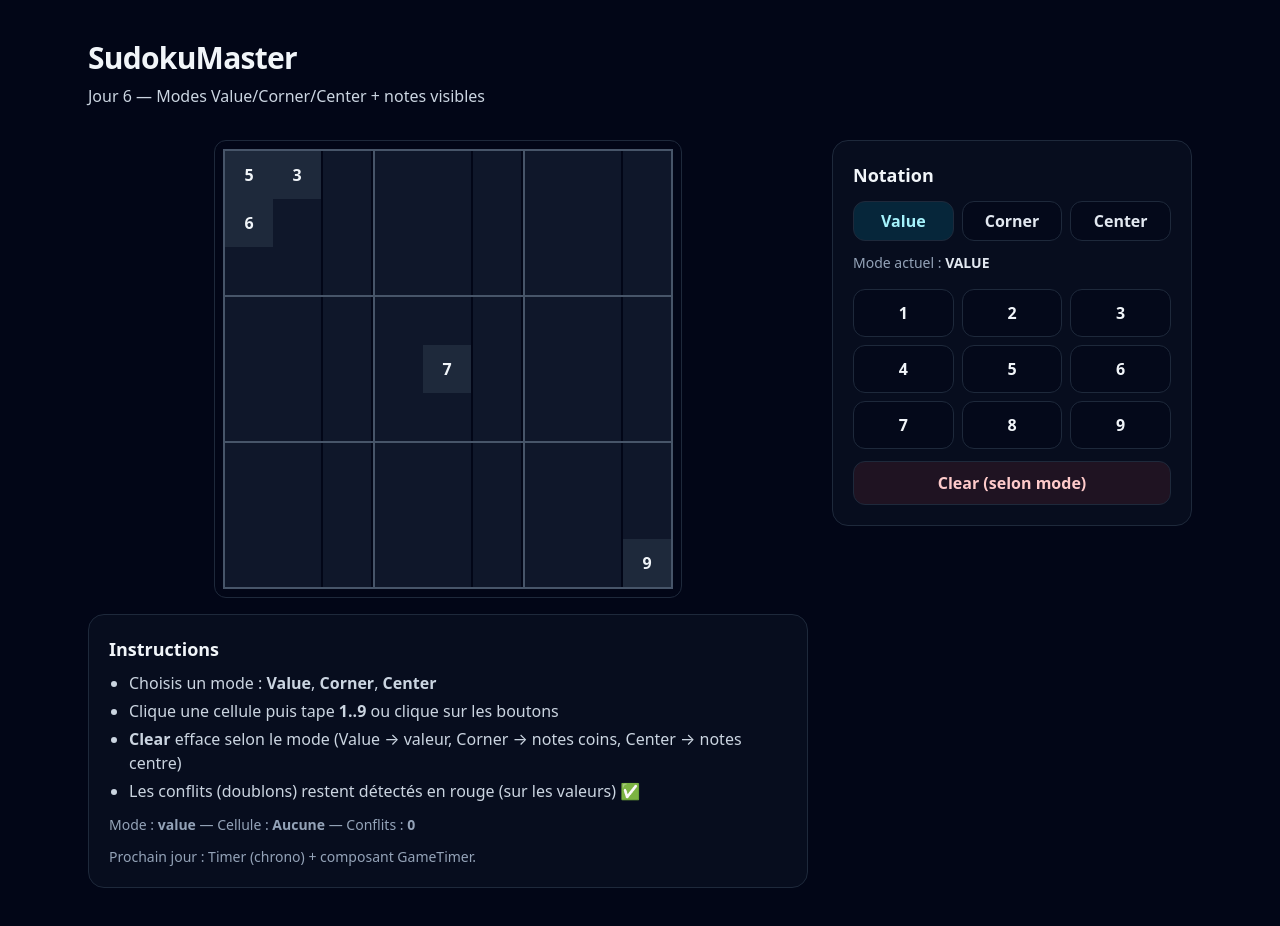
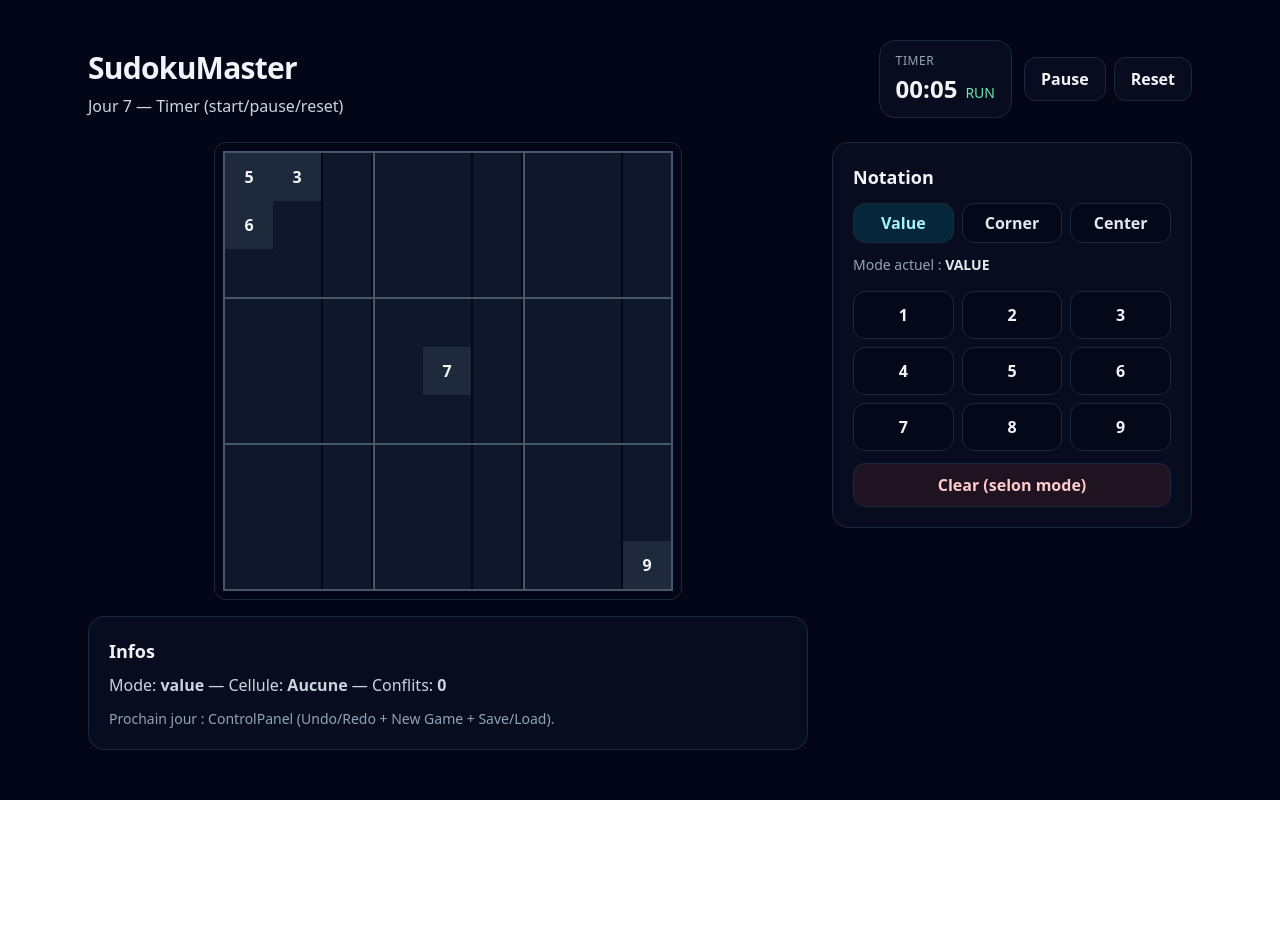
Before and after one commit to elamrisaifeddinepro/SudokuMaster, a React (Vite) app: page / in a window 1280 px wide. After the commit the page ends 800 px from the top, so only its background shows below. Built offline with nearby package versions, Linux system fonts and the light colour scheme.

Commit message:
D07: add timer (useGameTimer + GameTimer UI)

```diff
--- a/src/app/App.tsx
+++ b/src/app/App.tsx
@@ -1,16 +1,53 @@
 import SudokuGrid from '@/features/sudoku/ui/components/SudokuGrid';
+import NotationPanel from '@/features/sudoku/ui/panels/NotationPanel';
+import GameTimer from '@/features/sudoku/ui/components/GameTimer';
 import useSudokuGame from '@/features/sudoku/hooks/useSudokuGame';
-import NotationPanel from '@/features/sudoku/ui/panels/NotationPanel';
 
 function App() {
-  const { grid, selected, conflicts, selectCell, mode, setMode, inputDigit, clearActive } = useSudokuGame();
+  const {
+    grid,
+    selected,
+    conflicts,
+    selectCell,
+    mode,
+    setMode,
+    inputDigit,
+    clearActive,
+    timerSeconds,
+    timerRunning,
+    pauseTimer,
+    startTimer,
+    resetTimer,
+  } = useSudokuGame();
 
   return (
     <div className="min-h-screen bg-slate-950 text-slate-100">
       <div className="mx-auto max-w-6xl px-6 py-10">
-        <header className="mb-8">
-          <h1 className="text-3xl font-bold tracking-tight">SudokuMaster</h1>
-          <p className="mt-2 text-slate-300">Jour 6 — Modes Value/Corner/Center + notes visibles</p>
+        <header className="mb-6 flex flex-col gap-4 md:flex-row md:items-end md:justify-between">
+          <div>
+            <h1 className="text-3xl font-bold tracking-tight">SudokuMaster</h1>
+            <p className="mt-2 text-slate-300">Jour 7 — Timer (start/pause/reset)</p>
+          </div>
+
+          <div className="flex flex-wrap gap-3 items-center">
+            <GameTimer seconds={timerSeconds} isRunning={timerRunning} />
+            <div className="flex gap-2">
+              <button
+                type="button"
+                onClick={timerRunning ? pauseTimer : startTimer}
+                className="h-11 rounded-xl border border-slate-800 bg-slate-900/40 px-4 font-semibold hover:bg-slate-800/40 transition"
+              >
+                {timerRunning ? 'Pause' : 'Start'}
+              </button>
+              <button
+                type="button"
+                onClick={resetTimer}
+                className="h-11 rounded-xl border border-slate-800 bg-slate-900/40 px-4 font-semibold hover:bg-slate-800/40 transition"
+              >
+                Reset
+              </button>
+            </div>
+          </div>
         </header>
 
         <main className="grid gap-6 lg:grid-cols-[1fr_360px] items-start">
@@ -18,20 +55,14 @@ function App() {
             <SudokuGrid grid={grid} selected={selected} conflicts={conflicts} onCellClick={selectCell} />
 
             <div className="w-full rounded-2xl border border-slate-800 bg-slate-900/40 p-5">
-              <h2 className="text-lg font-semibold">Instructions</h2>
-              <ul className="mt-2 list-disc pl-5 text-slate-300 space-y-1">
-                <li>Choisis un mode : <b>Value</b>, <b>Corner</b>, <b>Center</b></li>
-                <li>Clique une cellule puis tape <b>1..9</b> ou clique sur les boutons</li>
-                <li><b>Clear</b> efface selon le mode (Value → valeur, Corner → notes coins, Center → notes centre)</li>
-                <li>Les conflits (doublons) restent détectés en rouge (sur les valeurs) ✅</li>
-              </ul>
-
-              <p className="mt-3 text-sm text-slate-400">
-                Mode : <b>{mode}</b> — Cellule : <b>{selected ? `(${selected.row}, ${selected.col})` : 'Aucune'}</b> — Conflits :{' '}
+              <h2 className="text-lg font-semibold">Infos</h2>
+              <p className="mt-2 text-slate-300">
+                Mode: <b>{mode}</b> — Cellule: <b>{selected ? `(${selected.row}, ${selected.col})` : 'Aucune'}</b> — Conflits:{' '}
                 <b>{conflicts.size}</b>
               </p>
-
-              <p className="mt-3 text-sm text-slate-400">Prochain jour : Timer (chrono) + composant GameTimer.</p>
+              <p className="mt-3 text-sm text-slate-400">
+                Prochain jour : ControlPanel (Undo/Redo + New Game + Save/Load).
+              </p>
             </div>
           </div>
 
--- /dev/null
+++ b/src/features/sudoku/hooks/useGameTimer.ts
@@ -0,0 +1,41 @@
+import { useEffect, useRef, useState } from 'react';
+
+type TimerControls = {
+  seconds: number;
+  isRunning: boolean;
+  start: () => void;
+  pause: () => void;
+  reset: () => void;
+};
+
+export default function useGameTimer(): TimerControls {
+  const [seconds, setSeconds] = useState(0);
+  const [isRunning, setIsRunning] = useState(true);
+  const intervalRef = useRef<number | null>(null);
+
+  const clear = () => {
+    if (intervalRef.current !== null) {
+      window.clearInterval(intervalRef.current);
+      intervalRef.current = null;
+    }
+  };
+
+  useEffect(() => {
+    clear();
+
+    if (isRunning) {
+      intervalRef.current = window.setInterval(() => {
+        setSeconds((s) => s + 1);
+      }, 1000);
+    }
+
+    return () => clear();
+    // eslint-disable-next-line react-hooks/exhaustive-deps
+  }, [isRunning]);
+
+  const start = () => setIsRunning(true);
+  const pause = () => setIsRunning(false);
+  const reset = () => setSeconds(0);
+
+  return { seconds, isRunning, start, pause, reset };
+}
--- a/src/features/sudoku/hooks/useSudokuGame.ts
+++ b/src/features/sudoku/hooks/useSudokuGame.ts
@@ -2,6 +2,7 @@ import { useCallback, useEffect, useMemo, useState } from 'react';
 import { cloneGrid, createMockGrid, sortDigits } from '@/features/sudoku/model/gridFactory';
 import { getConflictKeys } from '@/features/sudoku/model/sudokuValidator';
 import type { Cell, Digit, NotationMode, Position, SudokuGrid } from '@/features/sudoku/model/types';
+import useGameTimer from './useGameTimer';
 
 type UseSudokuGameReturn = {
   grid: SudokuGrid;
@@ -10,6 +11,12 @@ type UseSudokuGameReturn = {
 
   mode: NotationMode;
   setMode: (m: NotationMode) => void;
+
+  timerSeconds: number;
+  timerRunning: boolean;
+  pauseTimer: () => void;
+  startTimer: () => void;
+  resetTimer: () => void;
 
   selectCell: (cell: Cell) => void;
   inputDigit: (digit: Digit) => void;
@@ -29,6 +36,9 @@ export default function useSudokuGame(): UseSudokuGameReturn {
   const [mode, setMode] = useState<NotationMode>('value');
 
   const conflicts = useMemo(() => getConflictKeys(grid), [grid]);
+
+  // Timer
+  const timer = useGameTimer();
 
   const selectCell = useCallback((cell: Cell) => {
     setSelected({ row: cell.row, col: cell.col });
@@ -55,7 +65,6 @@ export default function useSudokuGame(): UseSudokuGameReturn {
           return next;
         }
 
-        // Si une valeur existe, on ne modifie pas les notes
         if (cell.value !== null) return prev;
 
         if (mode === 'corner') {
@@ -118,5 +127,21 @@ export default function useSudokuGame(): UseSudokuGameReturn {
     return () => window.removeEventListener('keydown', onKeyDown);
   }, [selected, inputDigit, clearActive]);
 
-  return { grid, selected, conflicts, mode, setMode, selectCell, inputDigit, clearActive };
+  return {
+    grid,
+    selected,
+    conflicts,
+    mode,
+    setMode,
+
+    timerSeconds: timer.seconds,
+    timerRunning: timer.isRunning,
+    pauseTimer: timer.pause,
+    startTimer: timer.start,
+    resetTimer: timer.reset,
+
+    selectCell,
+    inputDigit,
+    clearActive,
+  };
 }
--- /dev/null
+++ b/src/features/sudoku/ui/components/GameTimer.tsx
@@ -0,0 +1,27 @@
+type Props = {
+  seconds: number;
+  isRunning: boolean;
+};
+
+function pad2(n: number) {
+  return n.toString().padStart(2, '0');
+}
+
+export default function GameTimer({ seconds, isRunning }: Props) {
+  const mm = Math.floor(seconds / 60);
+  const ss = seconds % 60;
+
+  return (
+    <div className="rounded-2xl border border-slate-800 bg-slate-900/40 px-4 py-3">
+      <div className="text-xs uppercase tracking-wider text-slate-400">Timer</div>
+      <div className="mt-1 flex items-baseline gap-2">
+        <span className="text-2xl font-bold text-slate-100">
+          {pad2(mm)}:{pad2(ss)}
+        </span>
+        <span className={isRunning ? 'text-emerald-300 text-sm' : 'text-amber-300 text-sm'}>
+          {isRunning ? 'RUN' : 'PAUSE'}
+        </span>
+      </div>
+    </div>
+  );
+}
```
